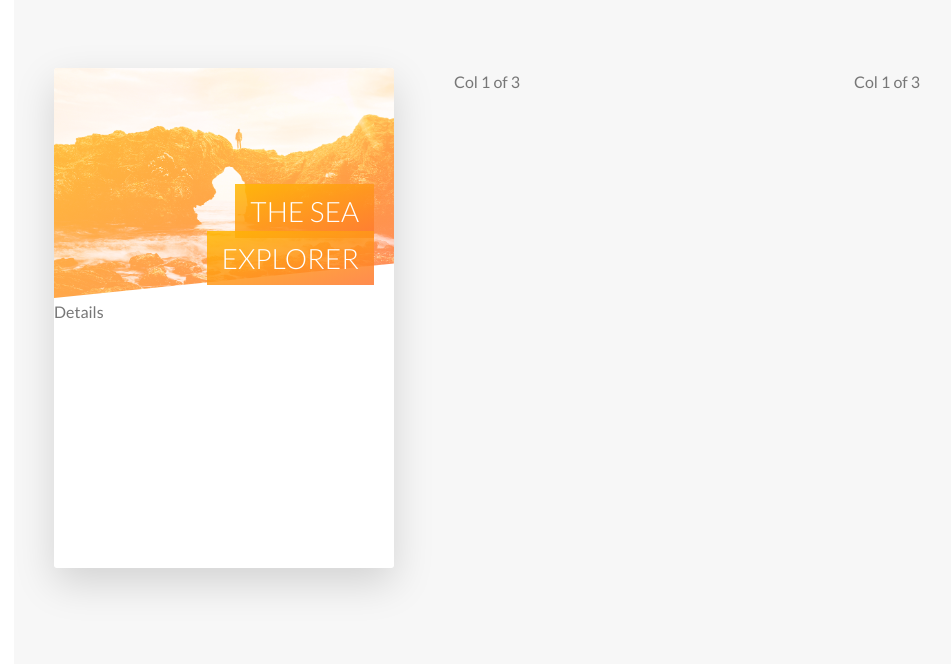
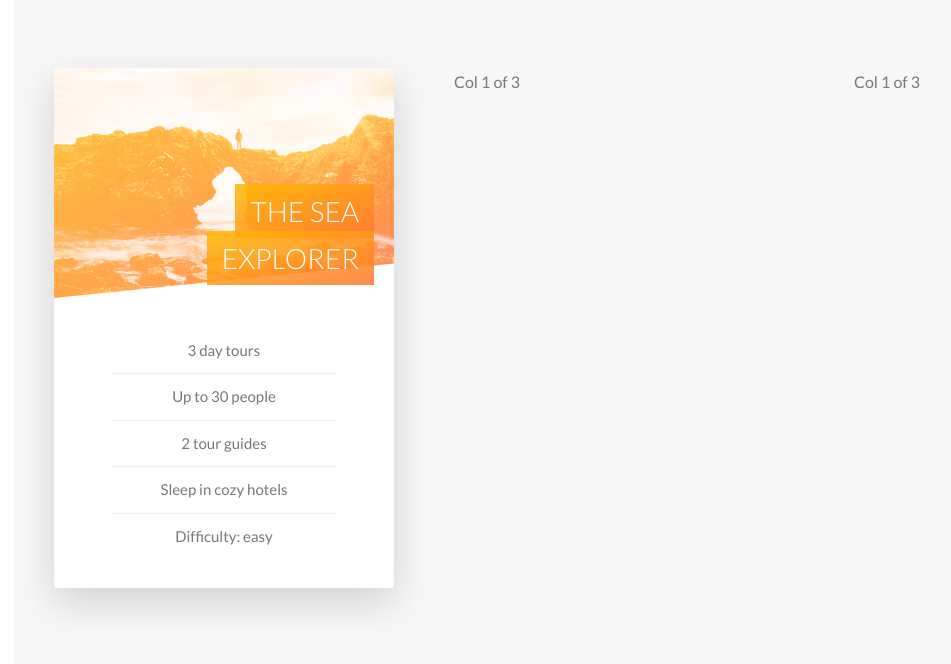
Before and after one commit to Sohan916/Natours, a website: page index.html in a window 1280 px wide. Shown: the part 2434-3098 px from the top of the page, without its empty margins (16-967 px from the left). Drawn offline with Linux system fonts and the light colour scheme.

Commit message:
Implement details section of card

```diff
--- a/index.html
+++ b/index.html
@@ -150,7 +150,15 @@
                     The Sea Explorer
                   </span>
                 </h4>
-                <div class="card__details">Details</div>
+                <div class="card__details">
+                  <ul>
+                    <li>3 day tours</li>
+                    <li>Up to 30 people</li>
+                    <li>2 tour guides</li>
+                    <li>Sleep in cozy hotels</li>
+                    <li>Difficulty: easy</li>
+                  </ul>
+                </div>
               </div>
               <div class="card__side card__side--back card__side--back-1">
                 BACK
--- a/sass/abstracts/_variables.scss
+++ b/sass/abstracts/_variables.scss
@@ -9,6 +9,7 @@ $color-tertiary-light: #2998ff;
 $color-tertiary-light: #5643fa;
 
 $color-gray-light-1: #f7f7f7;
+$color-gray-light-2: #eee;
 
 $color-grey-dark: #777;
 $color-white: #fff;
--- a/sass/components/_card.scss
+++ b/sass/components/_card.scss
@@ -5,10 +5,10 @@
   perspective: 150rem;
   -moz-perspective: 150rem;
   position: relative;
-  height: 50rem;
+  height: 52rem;
 
   &__side {
-    height: 50rem;
+    height: 52rem;
     transition: all 0.8s ease;
     position: absolute;
     top: 0;
@@ -94,4 +94,24 @@
       );
     }
   }
+
+  &__details {
+    padding: 3rem;
+
+    ul {
+      list-style: none;
+      width: 80%;
+      margin: 0 auto;
+
+      li {
+        text-align: center;
+        font-size: 1.5rem;
+        padding: 1rem;
+
+        &:not(:last-child) {
+          border-bottom: 1px solid $color-gray-light-2;
+        }
+      }
+    }
+  }
 }
```
Also changed, not shown: css/style.css, 1 other file.
